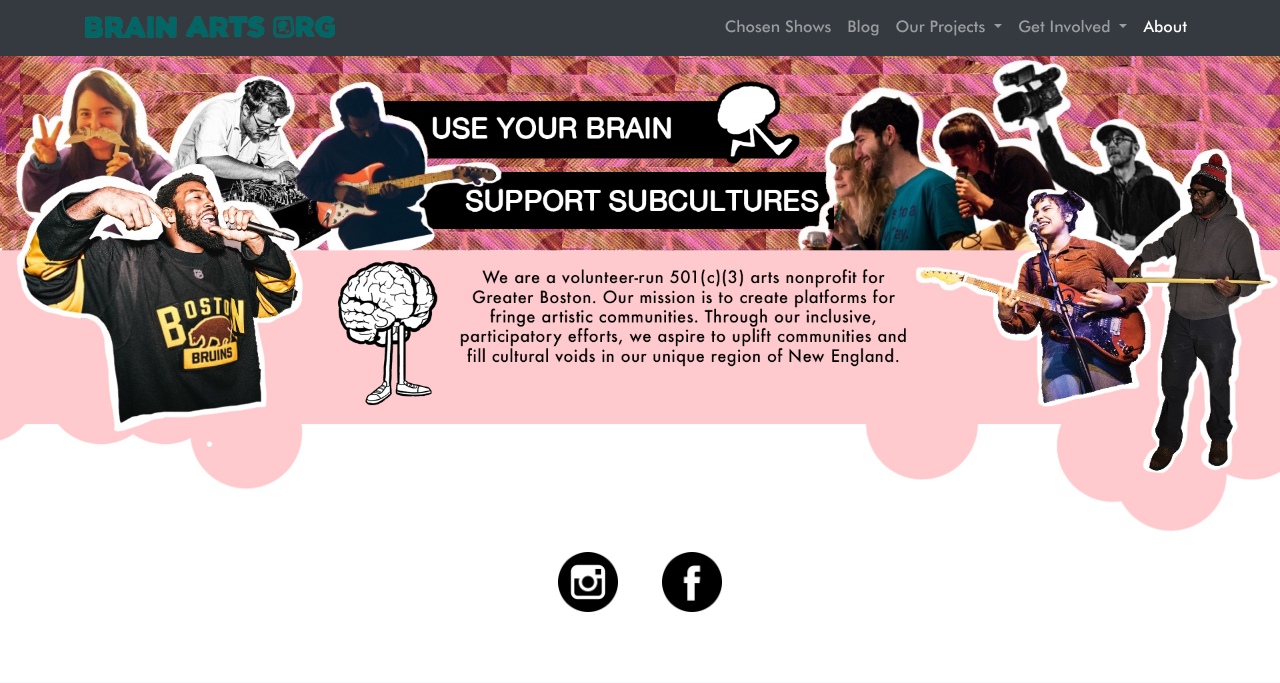
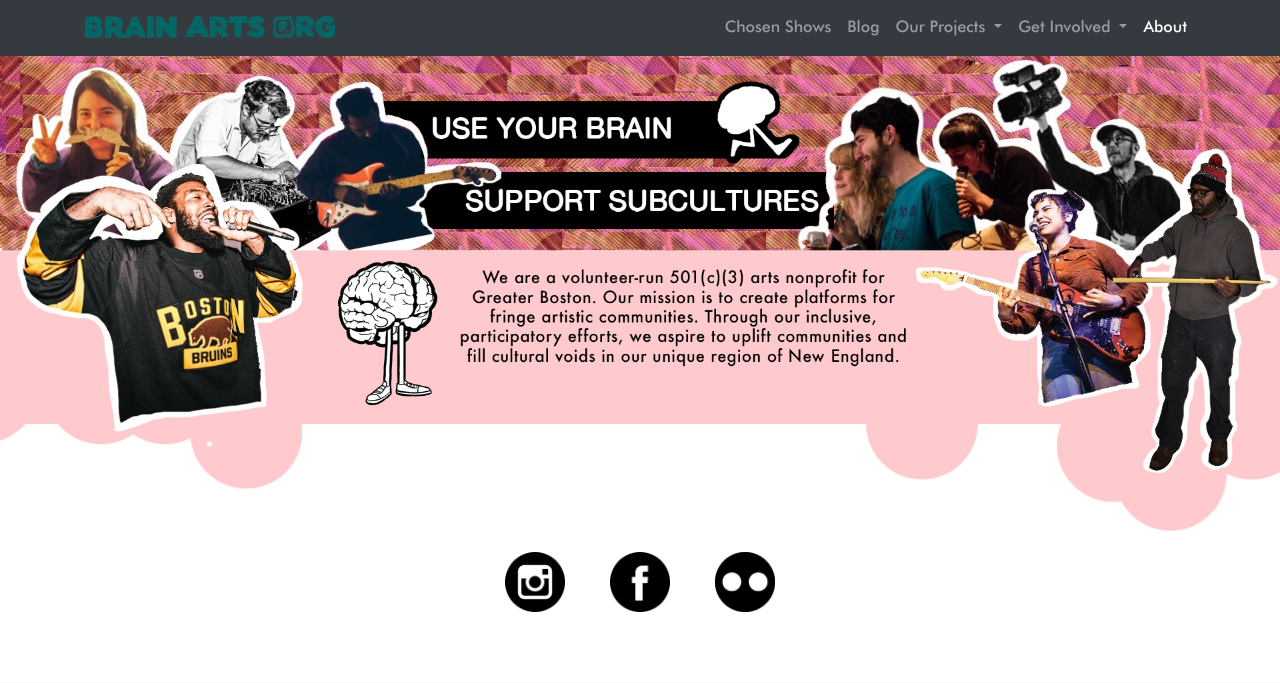
Before and after one commit to Brain-Arts-Git/brain_arts_site, a Flask app: page / in a window 1280 px wide. Shown: the top 683 px of the page. Run offline with Flask 2, Linux system fonts and the light colour scheme; some libraries are stand-ins or nearby versions.

Commit message:
added flickr icon with link to page

```diff
--- a/app/templates/index.html
+++ b/app/templates/index.html
@@ -98,10 +98,7 @@
           <div class="icon-div">
             <a href="https://www.instagram.com/brain_arts_org/"><img src="static/img/insta-inv.png" class="icon-link"></a>
             <a href="https://www.facebook.com/brainartsorg/"><img src="static/img/facebook-inv.png" class="icon-link"></a>
-            <!--
-              spot for tumblr icon/link
-            <a href="https://www.facebook.com/brainartsorg/"><img src="static/img/facebook-inv.png" class="icon-link"></a>
-            -->
+            <a href="https://www.flickr.com/photos/brainartsorg/"><img src="static/img/flickr.png" class="icon-link"></a>
           </div>
         </div>
       </div>
```
Also changed, not shown: app/static/img/flickr.png (added), app/static/img/tumblr.png (added).
